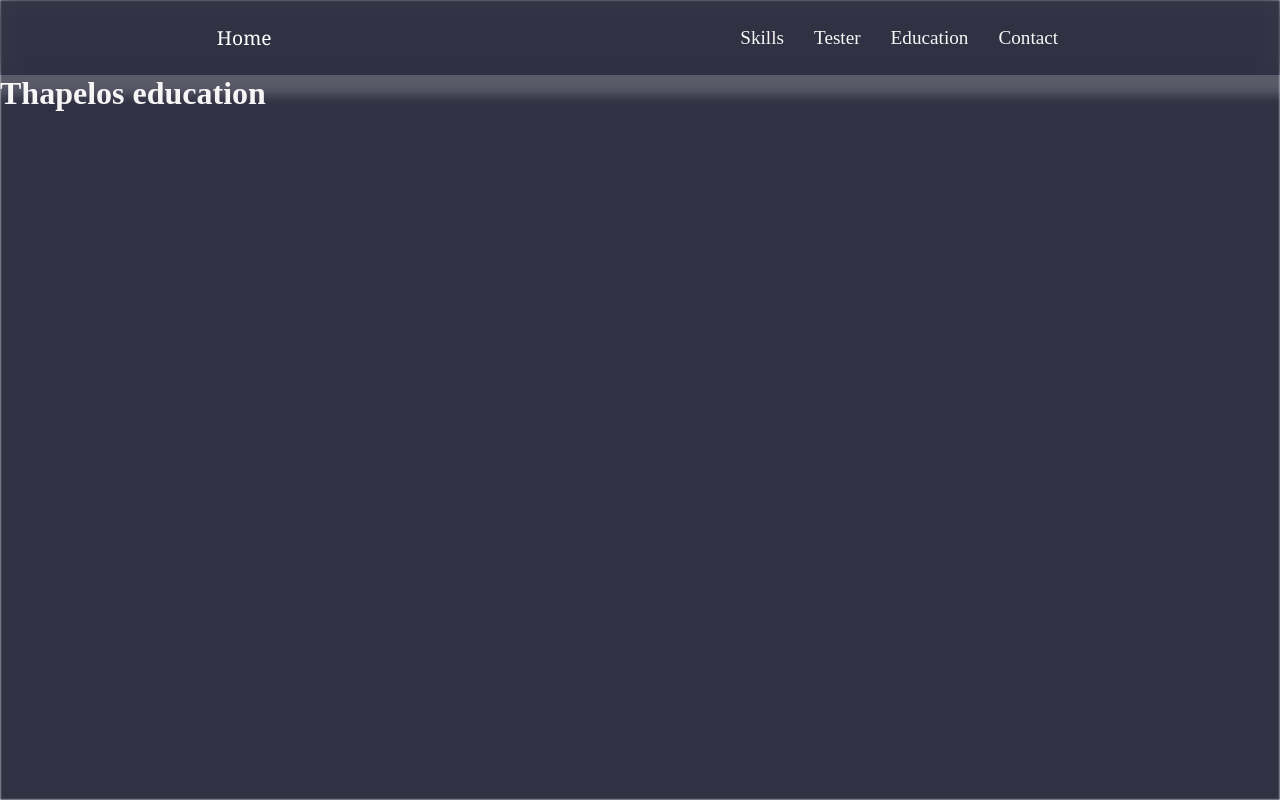
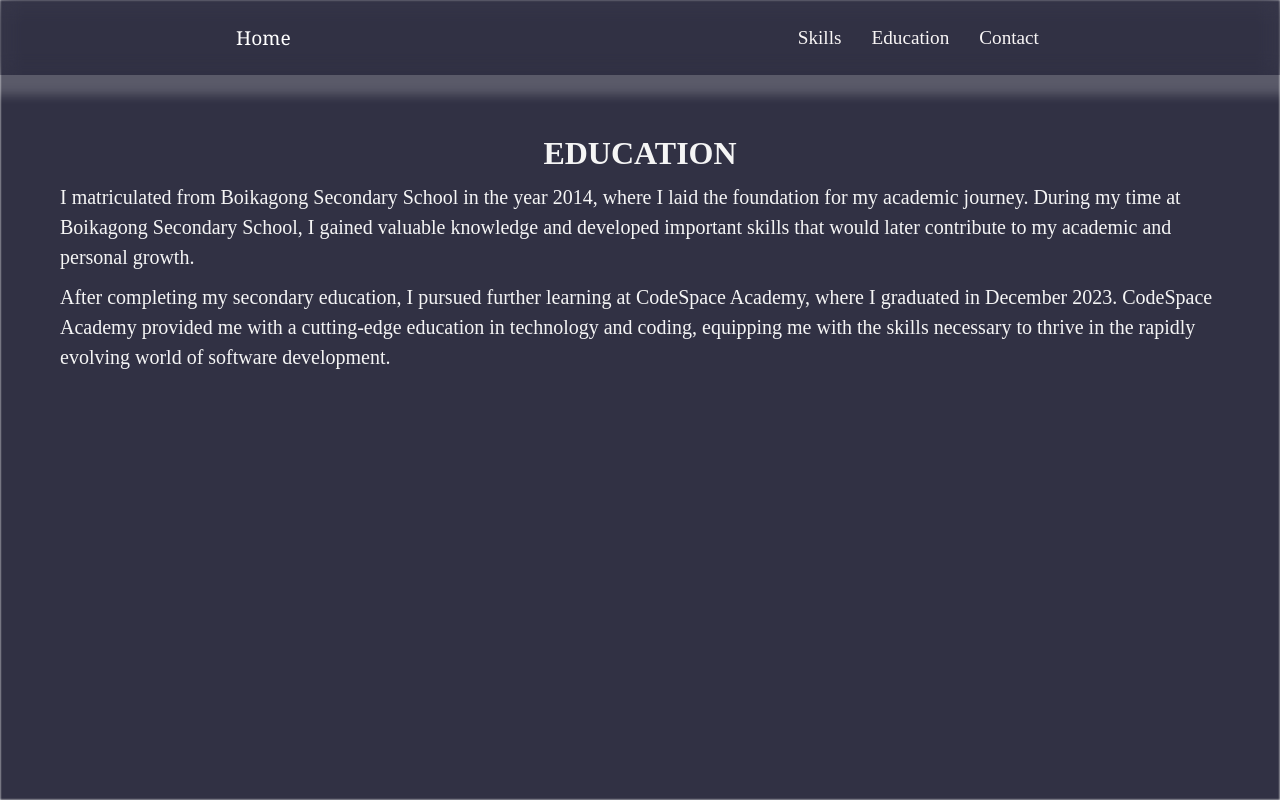
Before and after one commit to Thapelo-Molosiwa/Resume-Profile, a React (Vite) app in the folder Resume/: page /education in a window 1280 px wide. Built offline with nearby package versions, Linux system fonts and the light colour scheme; the HTML template or start-up script is replaced by a standard one.

Commit message:
Added Educational stuff

```diff
--- a/Resume/components/Header/Header.jsx
+++ b/Resume/components/Header/Header.jsx
@@ -13,9 +13,7 @@ export default function Header() {
         <li className="navItem">
           <Link to="/skills">Skills</Link>
         </li>
-        <li className="navItem">
-          <Link to="/tester">Tester</Link>
-        </li>
+
         <li className="navItem">
           <Link to="/education">Education</Link>
         </li>
--- a/Resume/components/pages/checkerrr/Tester.jsx
+++ /dev/null
@@ -1,10 +0,0 @@
-import React from "react";
-
-export default function Tester() {
-  return (
-    <div className="thapelo">
-      <h1>Thapelos tester </h1>
-      <div className="loading"></div>
-    </div>
-  );
-}
--- a/Resume/components/pages/education/Education.jsx
+++ b/Resume/components/pages/education/Education.jsx
@@ -1,15 +1,26 @@
 import React from "react";
+import "../education/education.css";
 
-
-
-export default function Education(){
-
-return(
-    <div className="thapelo">
-       <h1>Thapelos education</h1>
-       <div className="loading"></div>
+export default function Education() {
+  return (
+    <div className="Edu">
+      <h1>EDUCATION</h1>
+      <div>
+        <p>
+          I matriculated from Boikagong Secondary School in the year 2014, where
+          I laid the foundation for my academic journey. During my time at
+          Boikagong Secondary School, I gained valuable knowledge and developed
+          important skills that would later contribute to my academic and
+          personal growth.
+        </p>
+        <p>
+          After completing my secondary education, I pursued further learning at
+          CodeSpace Academy, where I graduated in December 2023. CodeSpace
+          Academy provided me with a cutting-edge education in technology and
+          coding, equipping me with the skills necessary to thrive in the
+          rapidly evolving world of software development.
+        </p>
+      </div>
     </div>
-)
-
-
+  );
 }
--- /dev/null
+++ b/Resume/components/pages/education/education.css
@@ -0,0 +1,12 @@
+.Edu{
+    text-align: center;
+    padding: 60px;
+}
+
+.Edu p{
+    margin-bottom: 1rem;
+    font-size: 20px;
+    margin: 10px 0;
+    line-height: 1.5;
+    text-align: left;
+}
--- a/Resume/components/pages/home/Home.css
+++ b/Resume/components/pages/home/Home.css
@@ -47,9 +47,8 @@ img {
 /* Style for the self-introduction section */
 .SelfIntro {
     display: flex;
-    flex-direction: column; /* Stack items vertically on smaller screens */
-    align-items: center;
-    text-align: center;
+    flex-direction: column;
+    text-align: left;
     padding: 20px;
 }
 
@@ -68,9 +67,8 @@ img {
 
 /* Style for the paragraphs in self-introduction */
 .SelfIntro p {
-    font-size: 16px;
-    font-size: larger;
+    font-size: 20px;
+    margin: 10px 0;
     line-height: 1.5;
-    font-weight: bold;
-    margin: 10px 0;
+    text-align: left;
 }
--- a/Resume/components/pages/home/Home.jsx
+++ b/Resume/components/pages/home/Home.jsx
@@ -13,7 +13,7 @@ export default function Home() {
           <h1 className="nameTag">I.T Molosiwa</h1>
           <h2 className="myTitle">Software Developer</h2>
 
-          <p className="innit">
+          <p>
             Hello! I'm Thapelo, a passionate and driven individual with a love
             for Software Development.
             <br /> With a background in Software development from CodeSpace
--- a/Resume/src/App.jsx
+++ b/Resume/src/App.jsx
@@ -1,14 +1,11 @@
 import React from "react";
 import Header from "../components/Header/Header";
-
 import "../src/index.css";
 import { Routes, Route } from "react-router-dom";
-import Tester from "../components/pages/checkerrr/Tester";
 import Contact from "../components/pages/contact/contact";
 import Home from "../components/pages/home/Home";
 import Skills from "../components/pages/skills/Skills";
 import Education from "../components/pages/education/Education";
-
 
 function App() {
   return (
@@ -18,7 +15,6 @@ function App() {
         <Routes>
           <Route path="/" element={<Home />} />
           <Route path="/skills" element={<Skills />} />
-          <Route path="/tester" element={<Tester />} />
           <Route path="/contact" element={<Contact />} />
           <Route path="/education" element={<Education />} />
         </Routes>
```
